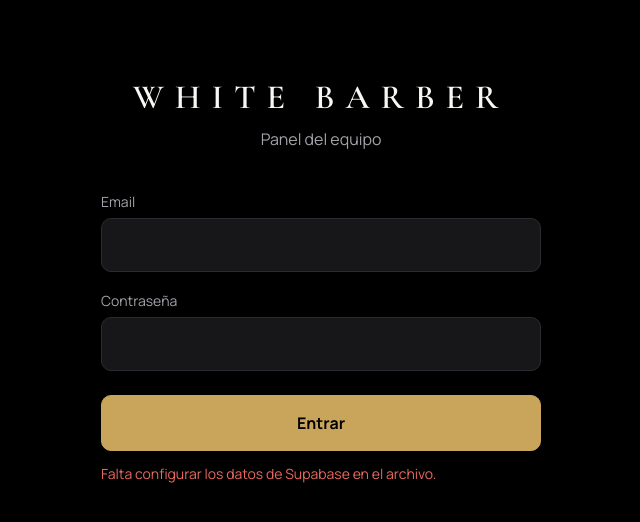
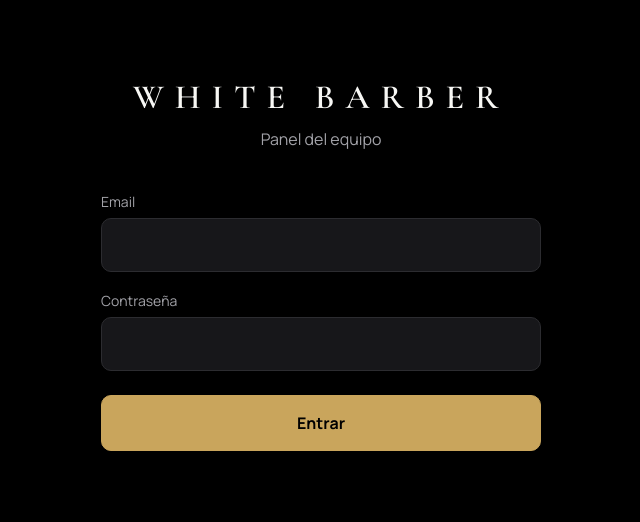
Before and after one commit to whitebarber/white-barber, a plain HTML site: page index.html in a window 1280 px wide. Shown: the whole page, without its empty margins (319-959 px from the left). Drawn offline with nearby package versions, Linux system fonts and the light colour scheme.

Commit message:
Update index.html

```diff
--- a/index.html
+++ b/index.html
@@ -11,7 +11,7 @@
 // ================= CONFIGURACIÓN =================
 // Reemplazá lo que está entre comillas por tus dos datos de Supabase.
 const SUPABASE_URL = 'https://qktxrfvkurxwkzcrflds.supabase.co';
-const SUPABASE_KEY = 'PEGAR_PUBLISHABLE_KEY';
+const SUPABASE_KEY = 'sb_publishable_eRSumS5MUBY97v-b6UC6Vg_z-U38jGH';
 // =================================================
 </script>
 
```
